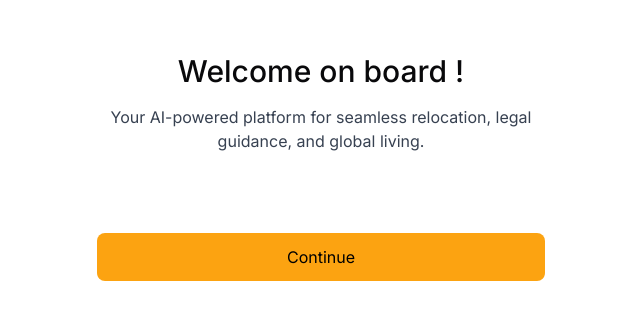
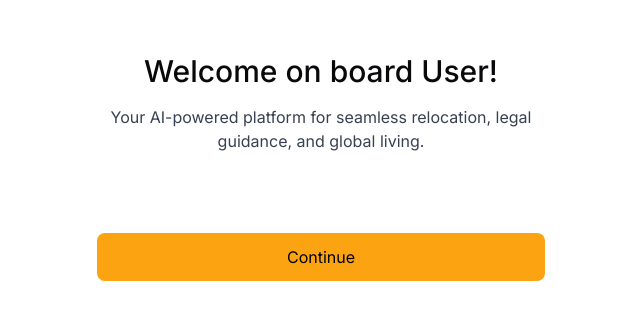
Before and after one commit to Global-Relocate/globalrelocatefrontend, a React (Vite) app: page /welcome in a window 1280 px wide. Shown: the part 233-552 px from the top of the page, without its empty margins (319-959 px from the left). Built offline with nearby package versions, Linux system fonts and the light colour scheme; no server answers.

Commit message:
Refactor Welcome component to include username from location state

```diff
--- a/src/pages/authenticated/Welcome.jsx
+++ b/src/pages/authenticated/Welcome.jsx
@@ -1,8 +1,10 @@
 import React from "react";
-import { useNavigate } from "react-router-dom";
+import { useNavigate, useLocation } from "react-router-dom";
 
-export default function Welcome({ userName }) {
+export default function Welcome() {
   const navigate = useNavigate();
+  const location = useLocation();
+  const userName = location.state?.username || "User";
 
   const handleContinue = () => {
     navigate("/dashboard");
```
